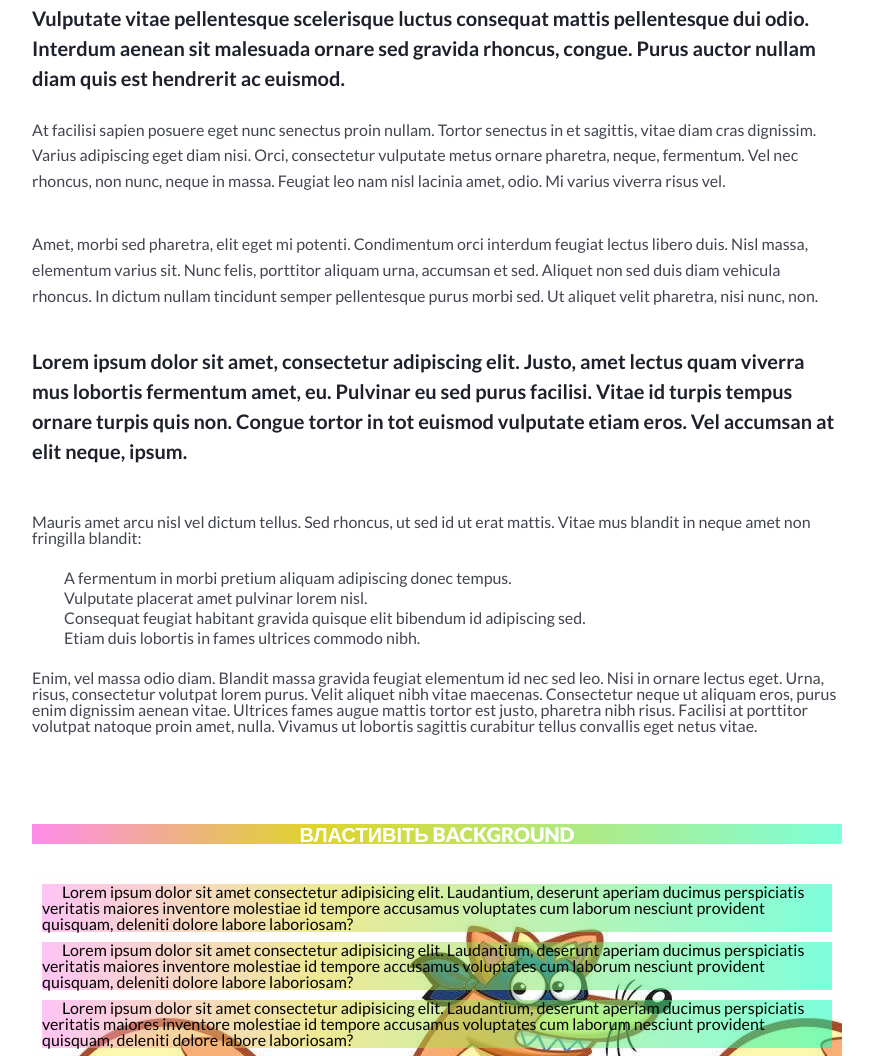
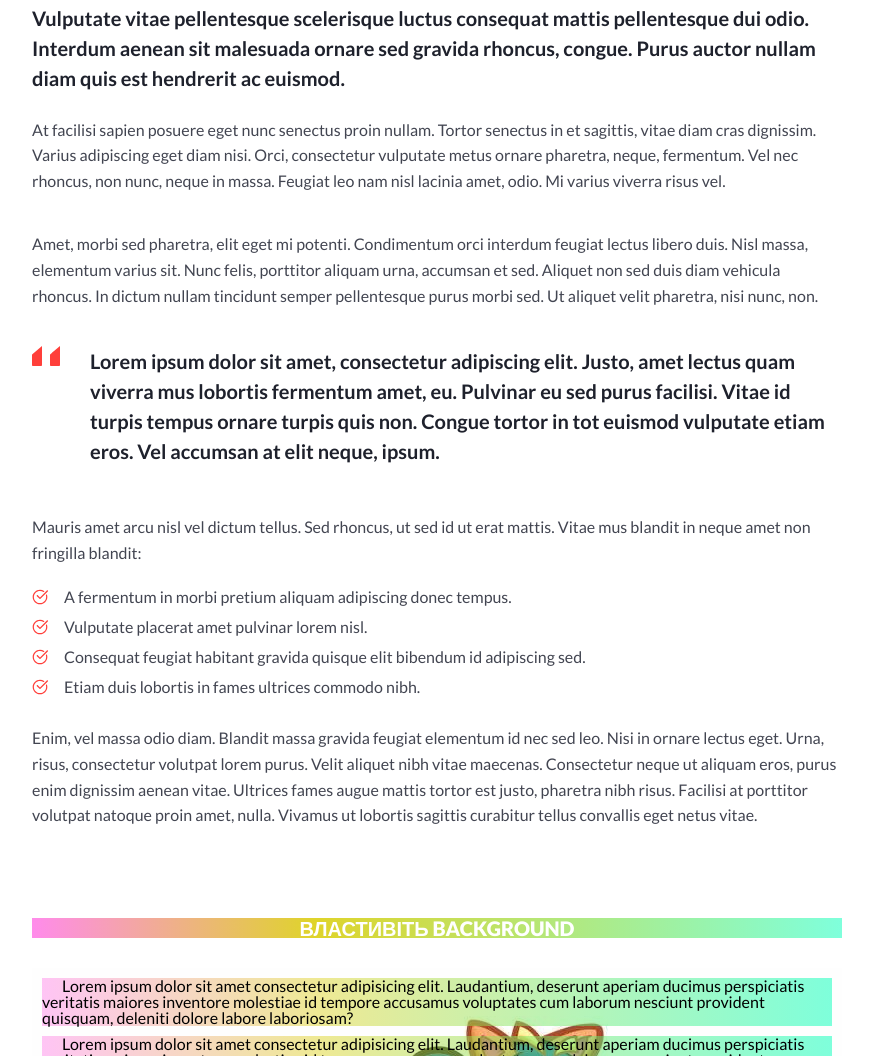
Before and after one commit to jjjjjjulik/lesson_7, a plain HTML site: page index.html in a window 1280 px wide. Shown: the part 689-1745 px from the top of the page, without its empty margins (203-1076 px from the left). Drawn offline with Linux system fonts and the light colour scheme.

Commit message:
Add files via upload

```diff
--- a/css/style.css
+++ b/css/style.css
@@ -47,6 +47,9 @@ body{
 }
 .quote {
     margin-bottom: 48px;
+    padding-left: 58px;
+    min-height: 30px;
+    background: url("../img/icons/braces.svg")  no-repeat 0 0;
     font-weight: 700;
     font-size: 20px;
     line-height: 150%;
@@ -57,12 +60,16 @@ body{
 }
 .list_text {
     margin-bottom: 24px;
+    line-height: 160%;
 }
 .list_elements {
-    margin: 0px 0px 20px 32px;
+    margin-bottom: 20px;
 }
 .list_elements li{
-    padding-bottom: 4px;
+    padding-left: 32px;
+    margin-bottom: 4px;
+    min-height: 26px;
+    background: url("../img/icons/check.svg")  no-repeat 0 0;
 }
 .text_article .text{
     margin-bottom: 38px;
--- a/index.html
+++ b/index.html
@@ -23,7 +23,7 @@
                 HR statistics: job search, interviews, hiring and recruiting
             </div>
             <div class="image">
-                <img src="img/image.jpg" alt="Безпровідні клавіатура, миша, навушники, сонцезахисні окуляри">
+                <img src="img/image.png" alt="Безпровідні клавіатура, миша, навушники, сонцезахисні окуляри">
             </div>
             <div class="text_article">
                 <p class="text_article_subtitle">
```
Also changed, not shown: img/icons/braces.svg (added), img/icons/check.svg (added), img/image.png (added).
